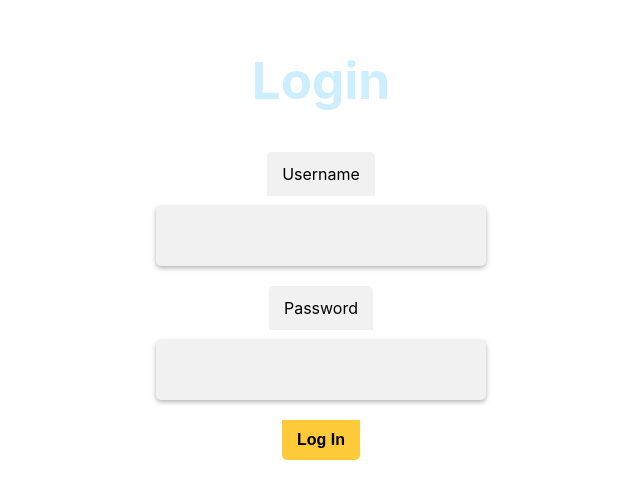
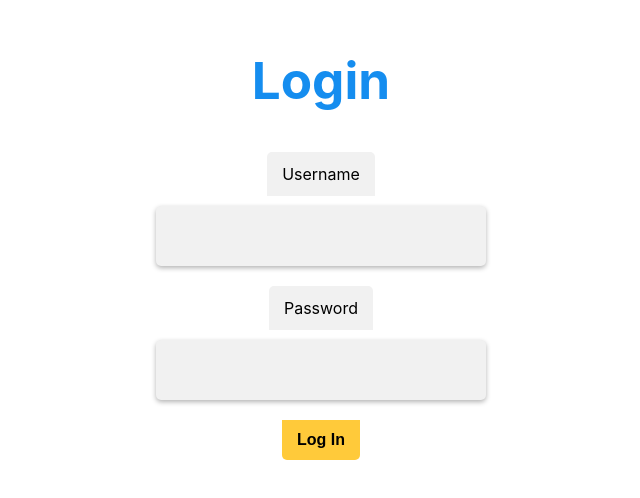
Before and after one commit to CupKido/FullstackPart6, a React (Vite) app in the folder client/: page /Login in a window 1280 px wide. Shown: the part 156-654 px from the top of the page, without its empty margins (319-959 px from the left). Built offline with nearby package versions, Linux system fonts and the light colour scheme.

Commit message:
change colors

```diff
--- a/client/src/App.css
+++ b/client/src/App.css
@@ -6,7 +6,7 @@
 
 main {
   background: white;
-  color: hsl(200, 100%, 90%);
+  color: hsl(207, 87%, 51%);
   padding: 1rem;
   margin: 20px;
   min-width: 600px;
--- a/client/src/App.jsx
+++ b/client/src/App.jsx
@@ -3,6 +3,8 @@ import { Routes, Route, Navigate, useNavigate } from "react-router-dom";
 import { useState, useEffect } from "react";
 import TopNav from "./Components/TopNav/TopNav";
 import Login from "./Pages/Login/Login";
+import Info from "./Pages/Info/Info";
+import Todos from "./Pages/Todos/Todos";
 
 function App() {
     const [user, setUser] = useState(localStorage.getItem("User"));
@@ -25,9 +27,9 @@ function App() {
             {user && <TopNav onLogout={handleLogout} />}
             {user ? (
                 <Routes>
-                    {/*<Route path="/" element={<Navigate to="/Info" />} />*/}
-                    {/*<Route path="/Info" element={<Info />} />*/}
-                    {/*<Route path="/Todos" element={<Todos />} />*/}
+                    <Route path="/" element={<Navigate to="/Info" />} />
+                    <Route path="/Info" element={<Info />} />
+                    <Route path="/Todos" element={<Todos />} />
                     {/*<Route path="/Posts">*/}
                     {/*    <Route index element={<Posts />} />*/}
                     {/*    <Route path=":id" element={<Post />} />*/}
```
